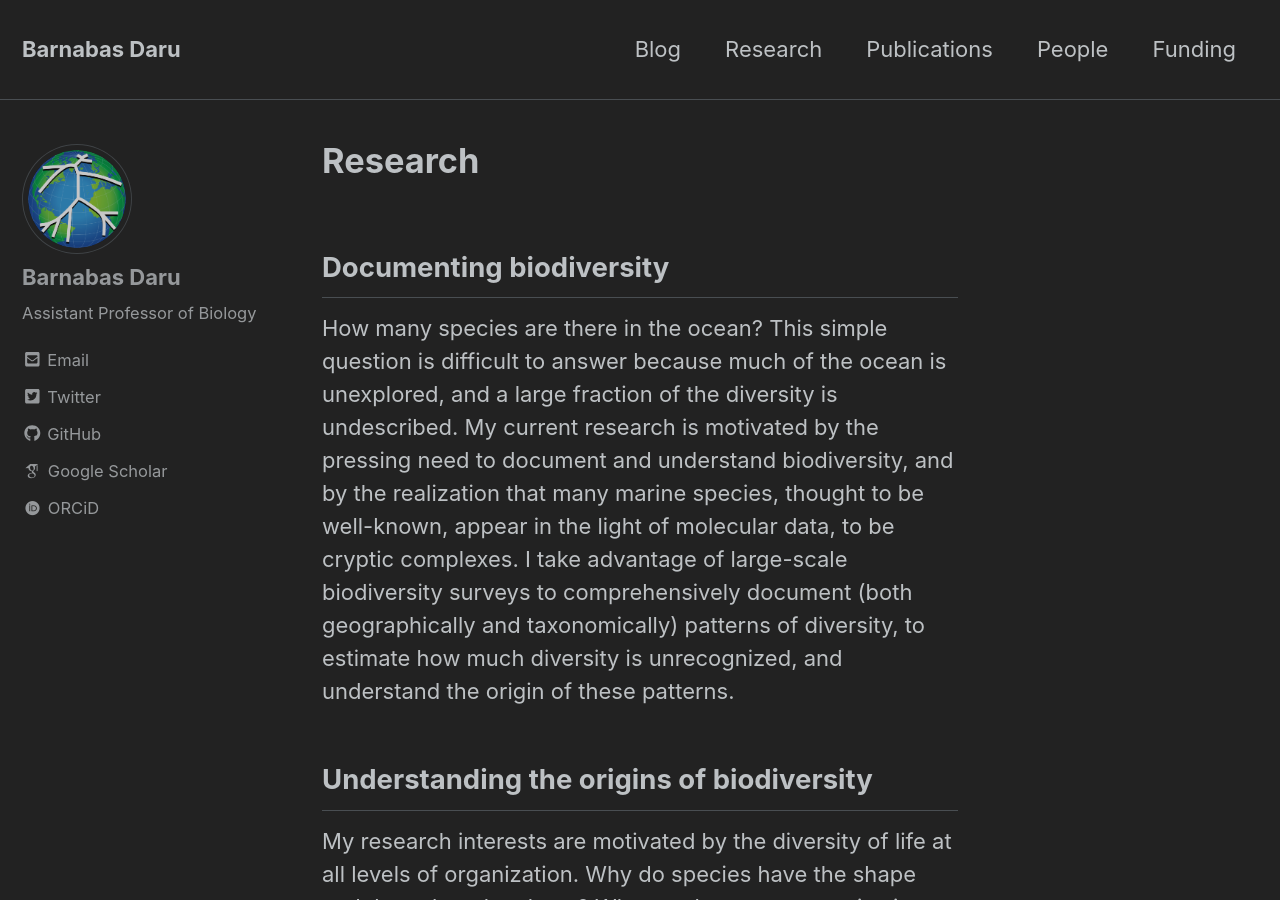
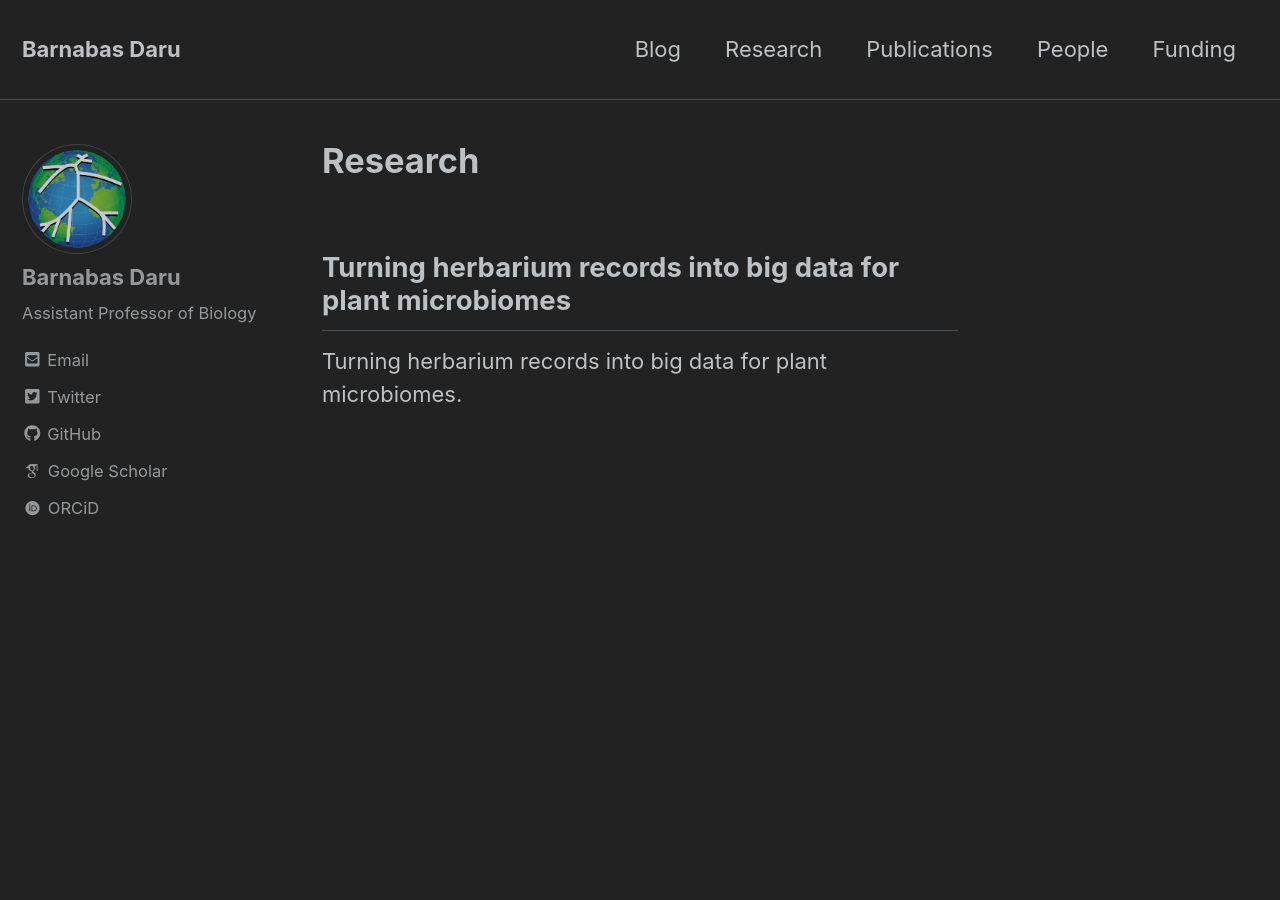
Before and after one commit to darunabas/darulab.github.io, a Jekyll site: the page built from _pages/research.html, in a window 1280 px wide and 900 px high. Built offline with Jekyll 4.4.1, drawn with Linux system fonts in a browser that asks for light colours; nearby versions of some CDN libraries; some web fonts are replaced; some of the changed text lies outside the part shown.

Commit message:
Update research.html

```diff
--- a/_pages/research.html
+++ b/_pages/research.html
@@ -10,11 +10,5 @@ categories: []
 tags: []
 ---
 
-<h2>Documenting biodiversity</h2>
-<p>How many species are there in the ocean? This simple question is difficult to answer because much of the ocean is unexplored, and a large fraction of the diversity is undescribed. My current research is motivated by the pressing need to document and understand biodiversity, and by the realization that many marine species, thought to be well-known, appear in the light of molecular data, to be cryptic complexes. I take advantage of large-scale biodiversity surveys to comprehensively document (both geographically and taxonomically) patterns of diversity, to estimate how much diversity is unrecognized, and understand the origin of these patterns.</p>
-<p></p>
-<h2>Understanding the origins of biodiversity</h2>
-<p>My research interests are motivated by the diversity of life at all levels of organization. Why do species have the shape and the colors they have? Why are there more species in some areas than others? Why are some taxonomic groups more diverse than others? I strive to develop robust and comprehensive phylogenies and use the information they provide to understand the mechanisms and causes behind these ubiquitous patterns.</p>
-<p></p>
-<h2>Biodiversity monitoring</h2>
-<p>Sampling biodiversity is difficult because most species are rare and marine invertebrates inhabit difficult to sample habitats. Marine organisms are especially challenging as time that be spent underwater is limited. However, most invertebrates go through a dispersive planktonic stage, and because few reach the adult stage, many thousands of larvae are produced. Advances in DNA sequencing technology enable the identification of species that occur in community samples such as plankton tows, encrusting communities, and fish gut contents, through meta-barcoding. I am investigating how these technologies can be used to speed up the documentation of species diversity.</p>
+<h2>Turning herbarium records into big data for plant microbiomes</h2>
+Turning herbarium records into big data for plant microbiomes.
```
